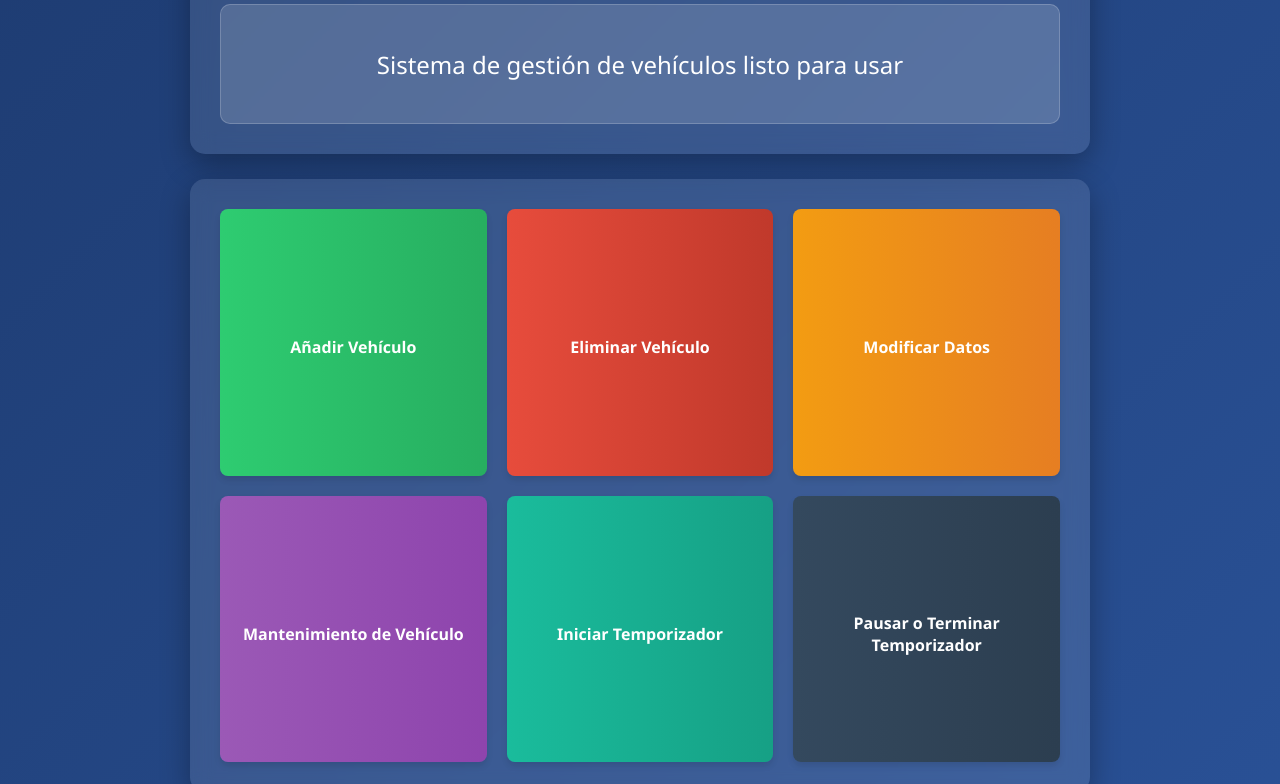
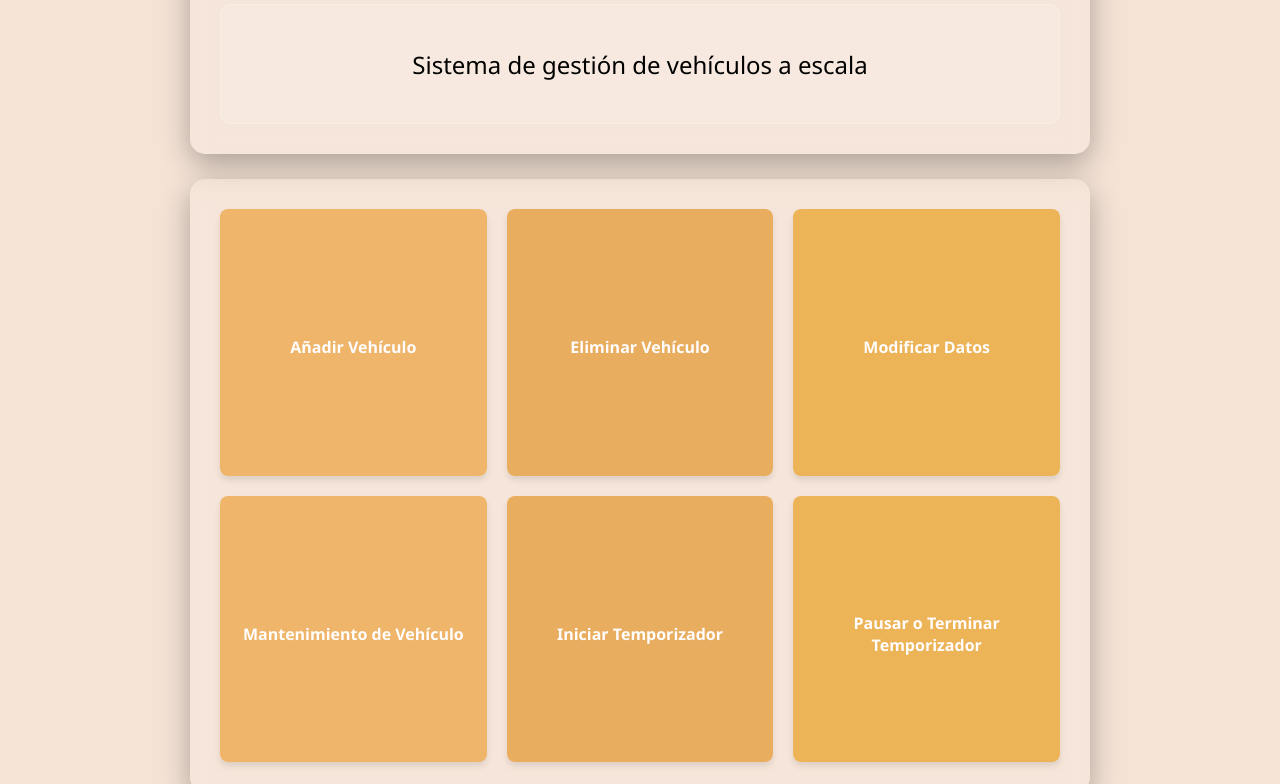
Before and after one commit to briciojmonge/reque, a plain HTML site: page index.html in a window 1280 px wide. Shown: the part 121-905 px from the top of the page. Drawn offline with Linux system fonts and the light colour scheme.

Commit message:
cambios de colores en ui, decidir colores finales

```diff
--- a/index.html
+++ b/index.html
@@ -11,7 +11,7 @@
         <div class="text-section">
             <h1>Gestión de Vehículos</h1>
             <div class="text-display" id="textDisplay">
-                Sistema de gestión de vehículos listo para usar
+                Sistema de gestión de vehículos a escala
             </div>
         </div>
 
--- a/styles.css
+++ b/styles.css
@@ -6,8 +6,8 @@
 }
 
 body {
-    background: linear-gradient(135deg, #1e3c72, #2a5298);
-    color: #fff;
+    background: hsl(26, 62%, 90%);
+    color: hsl(0, 0%, 0%);
     min-height: 100vh;
     display: flex;
     flex-direction: column;
@@ -85,7 +85,7 @@ h1 {
 }
 
 button {
-    color: white;
+    color: rgb(255, 253, 253);
     border: none;
     border-radius: 8px;
     padding: 20px 10px;
@@ -113,27 +113,27 @@ button:active {
 }
 
 #addVehicle {
-    background: linear-gradient(to right, #2ecc71, #27ae60);
+    background: linear-gradient(to right, #eeb56b, #eeb56b);
 }
 
 #deleteVehicle {
-    background: linear-gradient(to right, #e74c3c, #c0392b);
+    background: linear-gradient(to right, #e9ad5f, #e9ad5f);
 }
 
 #modifyData {
-    background: linear-gradient(to right, #f39c12, #e67e22);
+    background: linear-gradient(to right, #edb357, #edb357);
 }
 
 #vehicleMaintenance {
-    background: linear-gradient(to right, #9b59b6, #8e44ad);
+    background: linear-gradient(to right, #eeb56b, #eeb56b);
 }
 
 #startTimer {
-    background: linear-gradient(to right, #1abc9c, #16a085);
+    background: linear-gradient(to right, #e9ad5f, #e9ad5f);
 }
 
 #pauseTimer {
-    background: linear-gradient(to right, #34495e, #2c3e50);
+    background: linear-gradient(to right, #edb357, #edb357);
 }
 
 .timer-section {
```
